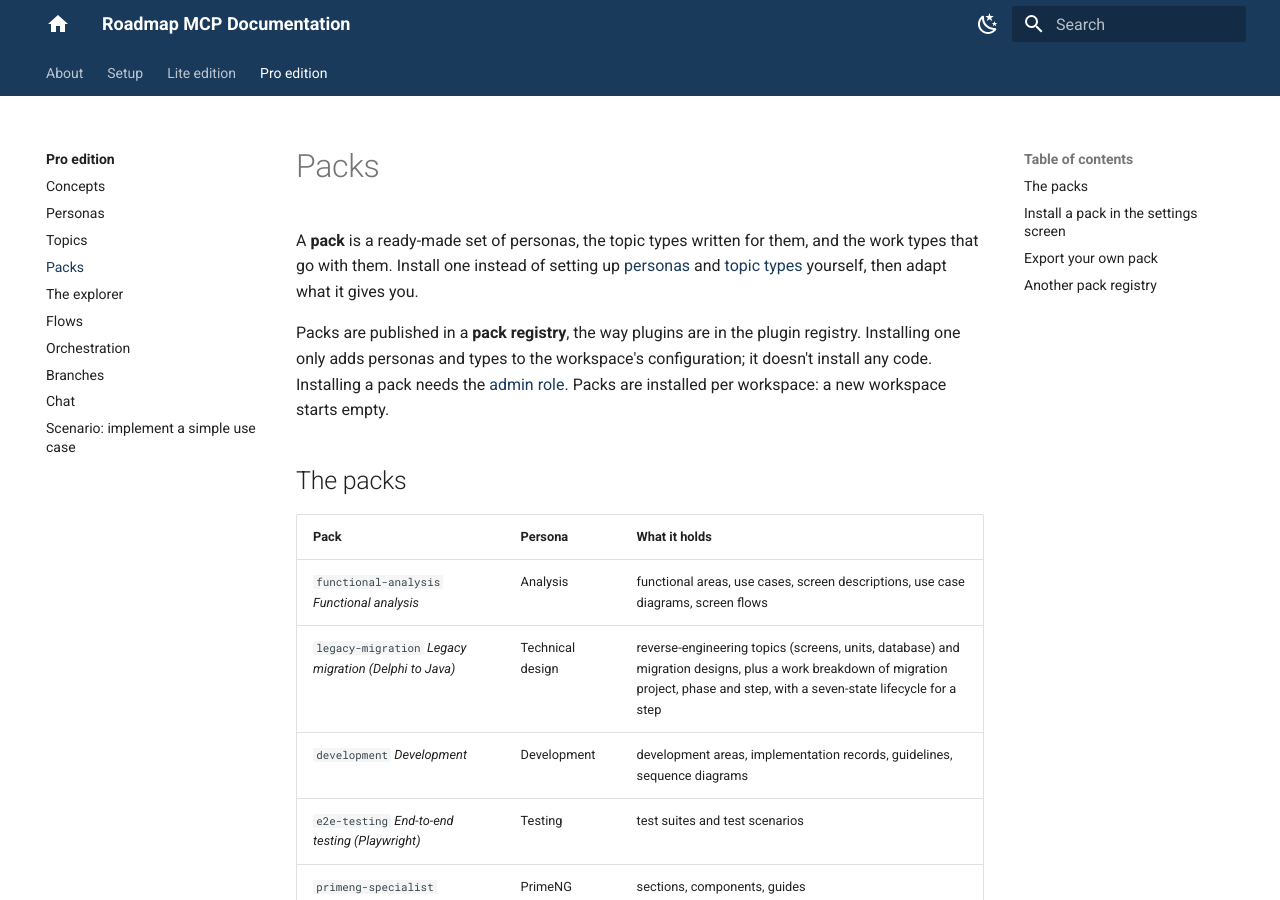
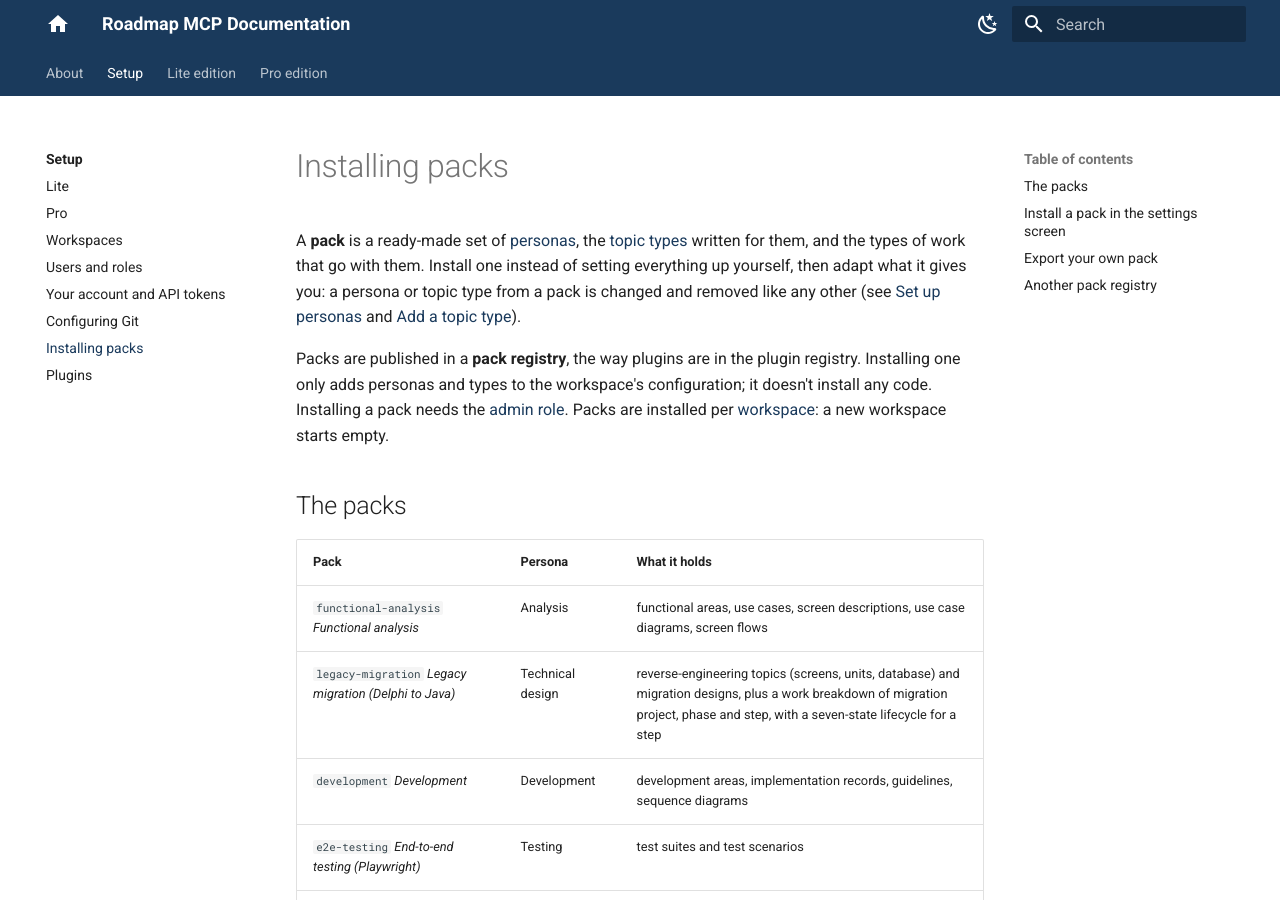
Before and after one commit to roadmap-mcp/roadmap-mcp.github.io, an MkDocs documentation site: the page built from docs/knowledge-base/packs.md, in a window 1280 px wide and 900 px high. Built offline with MkDocs 1.6.1 and Material for MkDocs 9.7.7, drawn with Linux system fonts in a browser that asks for light colours; some of the changed text lies outside the part shown.

Commit message:
Packs under Setup as Installing packs, linked both ways with Personas and Topics
Claude-Session: https://claude.ai/code/session_01M5AWqYz4eBseoEGpVu3Muj

```diff
--- a/docs/knowledge-base/packs.md
+++ b/docs/knowledge-base/packs.md
@@ -1,13 +1,17 @@
-# Packs
+# Installing packs
 
-A **pack** is a ready-made set of personas, the topic types written for them, and the
-work types that go with them. Install one instead of
-setting up [personas](personas.md) and [topic types](topics.md#topic-types) yourself, then adapt what it gives you.
+A **pack** is a ready-made set of [personas](personas.md), the
+[topic types](topics.md#topic-types) written for them, and the types of work that go
+with them. Install one instead of setting everything up yourself, then adapt what it
+gives you: a persona or topic type from a pack is changed and removed like any other
+(see [Set up personas](personas.md#set-up-personas) and
+[Add a topic type](topics.md#add-a-topic-type)).
 
 Packs are published in a **pack registry**, the way plugins are in the plugin
 registry. Installing one only adds personas and types to the workspace's
-configuration; it doesn't install any code. Installing a pack needs the [admin role](../get-started/users.md#roles). Packs are installed per workspace: a new
-workspace starts empty.
+configuration; it doesn't install any code. Installing a pack needs the
+[admin role](../get-started/users.md#roles). Packs are installed per
+[workspace](../get-started/workspaces.md): a new workspace starts empty.
 
 ## The packs
 
--- a/mkdocs.yml
+++ b/mkdocs.yml
@@ -76,6 +76,7 @@ nav:
       - Users and roles: get-started/users.md
       - Your account and API tokens: get-started/account.md
       - Configuring Git: get-started/git.md
+      - Installing packs: knowledge-base/packs.md
       - Plugins: get-started/plugins.md
   - Lite edition:
       - lite/index.md
@@ -84,7 +85,6 @@ nav:
       - Concepts: knowledge-base/concepts.md
       - Personas: knowledge-base/personas.md
       - Topics: knowledge-base/topics.md
-      - Packs: knowledge-base/packs.md
       - The explorer: knowledge-base/explorer.md
       - Flows: knowledge-base/flows.md
       - Orchestration: knowledge-base/orchestration.md
```
Also changed, not shown: docs/get-started/index.md (+3 -1 lines), docs/knowledge-base/index.md (+2 -2 lines), docs/knowledge-base/personas.md (+1 -1 lines), docs/knowledge-base/topics.md (+2 -1 lines).
